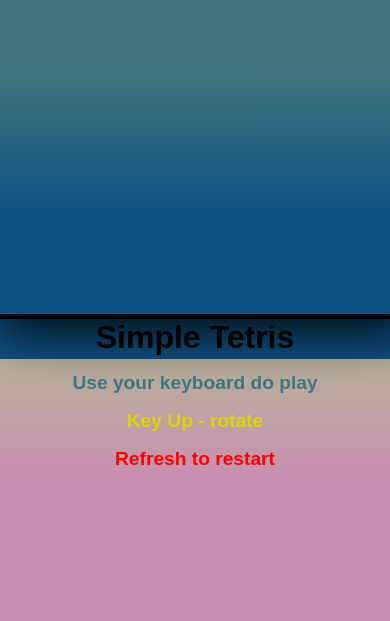
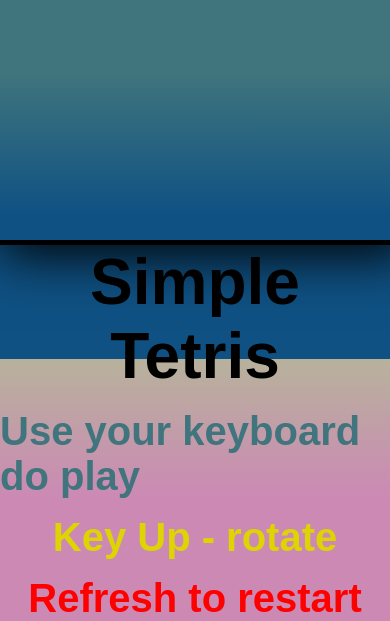
Before and after one commit to michrytel/Tetris, a PHP site: page / in a window 390 px wide; the page is wider, and only the part inside the window is pictured. Shown: the part 485-1106 px from the top of that part. Before the commit the page ends 950 px from the top of that part, so only its background shows below. Run offline with PHP 8.4, Linux system fonts and the light colour scheme; some web fonts are replaced.

Commit message:
RWD + Swipping

```diff
--- a/app.js
+++ b/app.js
@@ -232,3 +232,7 @@ setInterval(
             el.style.color = randomColor;
         })
     },400);
+
+document.addEventListener('swiped-left', function(e) {
+    moveLeft()
+});
--- a/style.css
+++ b/style.css
@@ -137,7 +137,10 @@ screen and (max-width: 1180px) and (min-width: 700px) {
 
     }
 }
-@media only screen and (max-width: 700px) and (min-width: 100px) {
+@media only screen
+and (min-device-width: 375px)
+and (max-device-width: 812px)
+ {
     .container {
         flex-direction: column-reverse;
 
@@ -151,18 +154,18 @@ screen and (max-width: 1180px) and (min-width: 700px) {
         width: 40px;
     }
     .title {
-        font-size: 2em;
+        font-size: 4em;
     }
 
     .instructions {
-        font-size: 1.2em;
+        font-size: 2.5em;
     }
 
     .score {
-        font-size: 1.2em;
+        font-size: 2em;
     }
     .play__btn {
-        font-size: 1.2em;
+        font-size: 2em;
 
     }
 }
```
